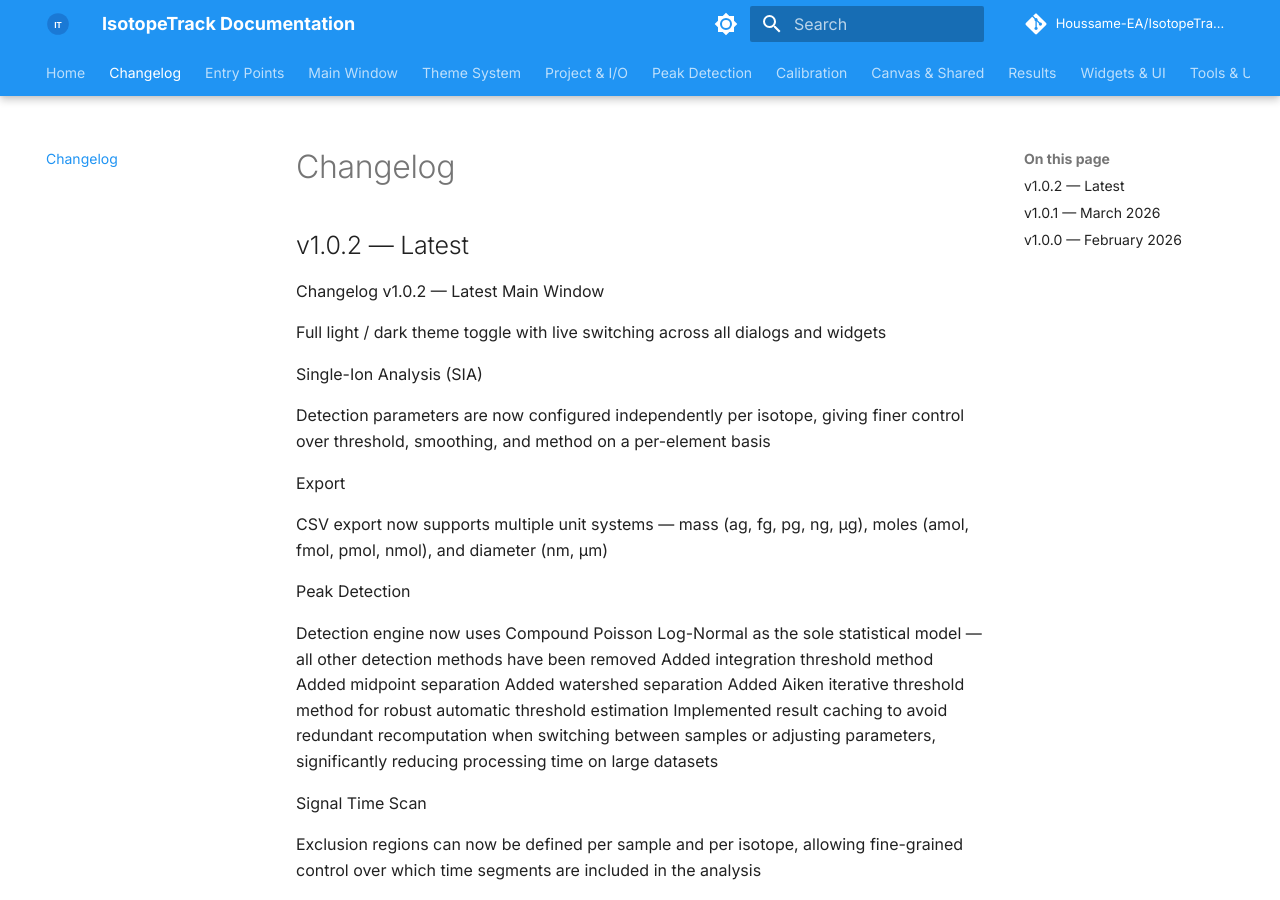
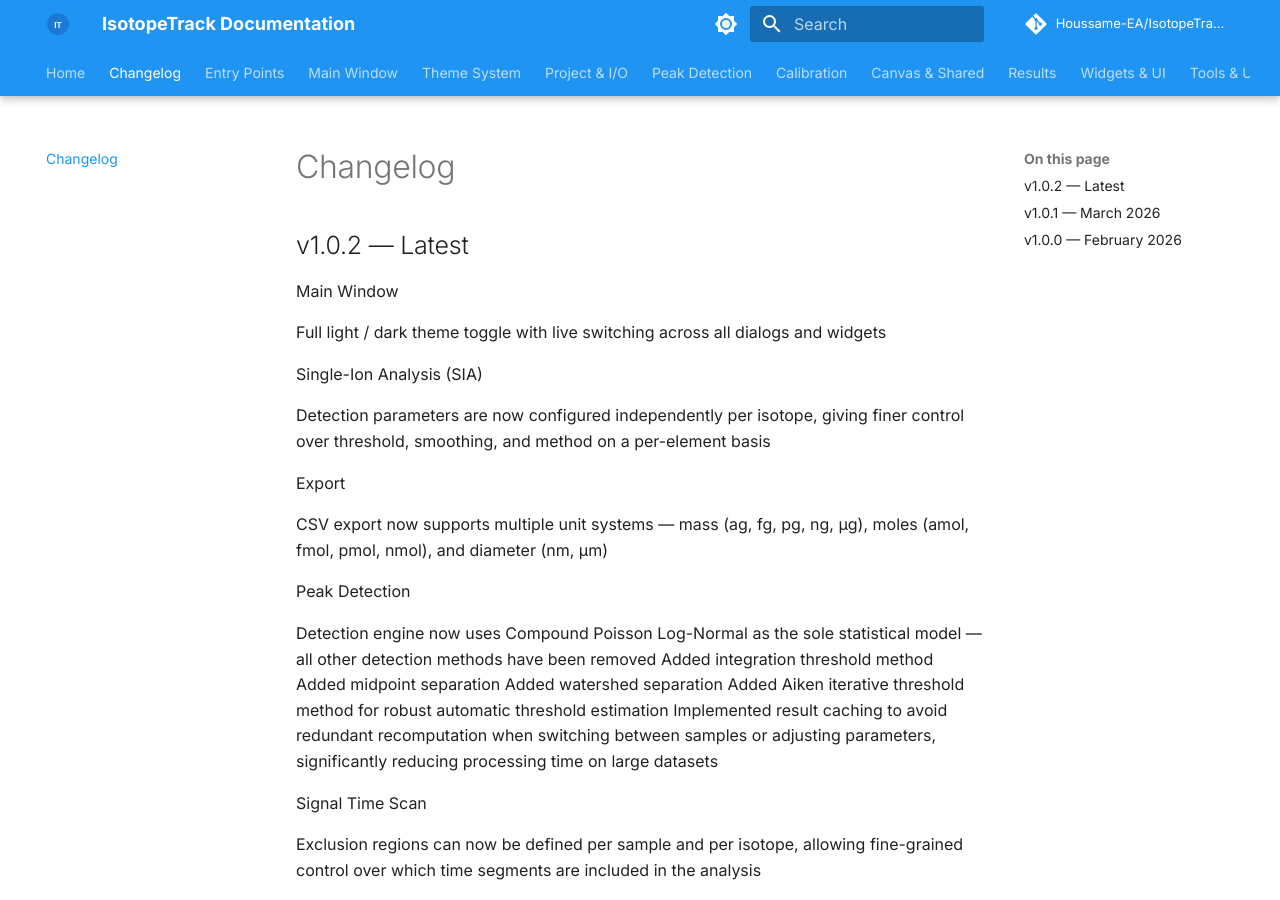
Before and after one commit to Houssame-EA/IsotopeTrack, an MkDocs documentation site: the page built from docs/changelog.md, in a window 1280 px wide and 900 px high. Built offline with MkDocs 1.6.1 and Material for MkDocs 9.7.7, drawn with Linux system fonts in a browser that asks for light colours; comment, search, counter and statistics services are not loaded; the version menu is left out.

Commit message:
Update changelog.md

```diff
--- a/docs/changelog.md
+++ b/docs/changelog.md
@@ -2,8 +2,6 @@
 
 ## v1.0.2 — Latest
 
-Changelog
-v1.0.2 — Latest
 Main Window
 
 Full light / dark theme toggle with live switching across all dialogs and widgets
```
